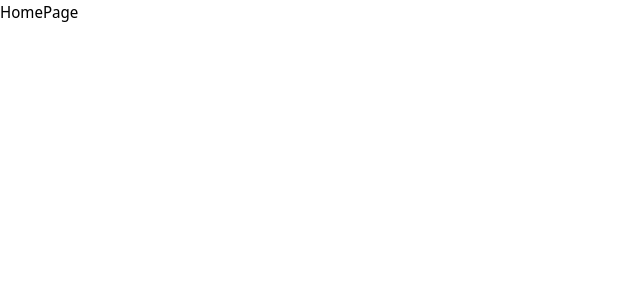
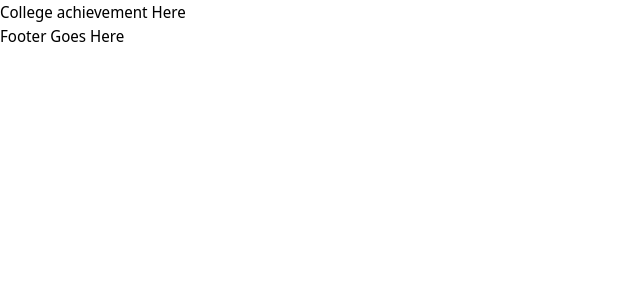
Before and after one commit to mgmcetportal/mgmportal, a React (Create React App) app: page / in a window 1280 px wide. Shown: the top 300 px of the page, without its empty margins (0-640 px from the left). Built offline with nearby package versions, Linux system fonts and the light colour scheme.

Commit message:
Home Page For Rendring Component

```diff
--- a/src/HomePage.jsx
+++ b/src/HomePage.jsx
@@ -1,7 +1,12 @@
 import React from 'react'
+import { CollegeRank } from './components/CollegeRank'
+import { Footer } from './components/Footer'
 
 export const HomePage = () => {
   return (
-    <div className="main">HomePage</div>
+    <div className="main">
+      <CollegeRank/>
+      <Footer/>
+    </div>
   )
 }
```
